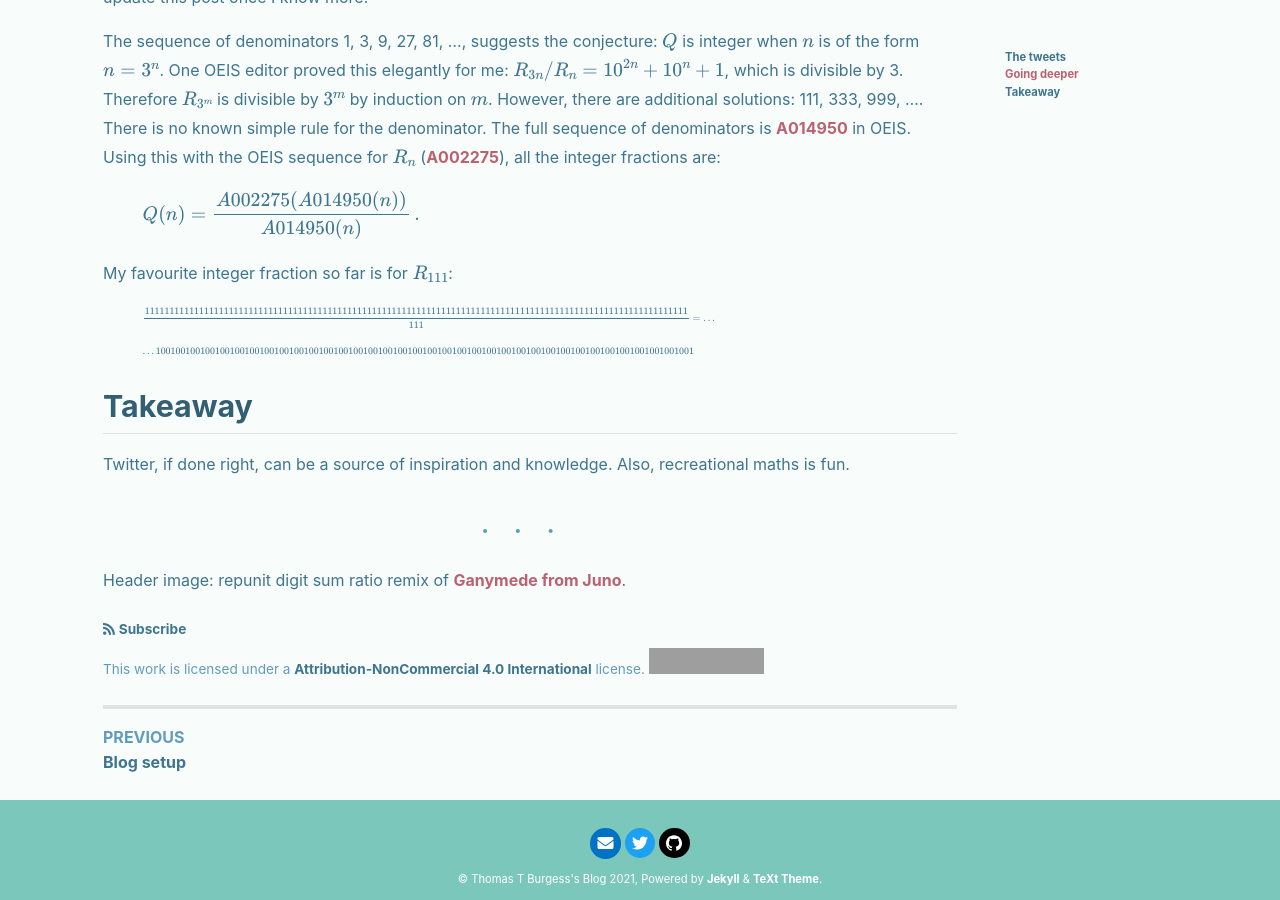
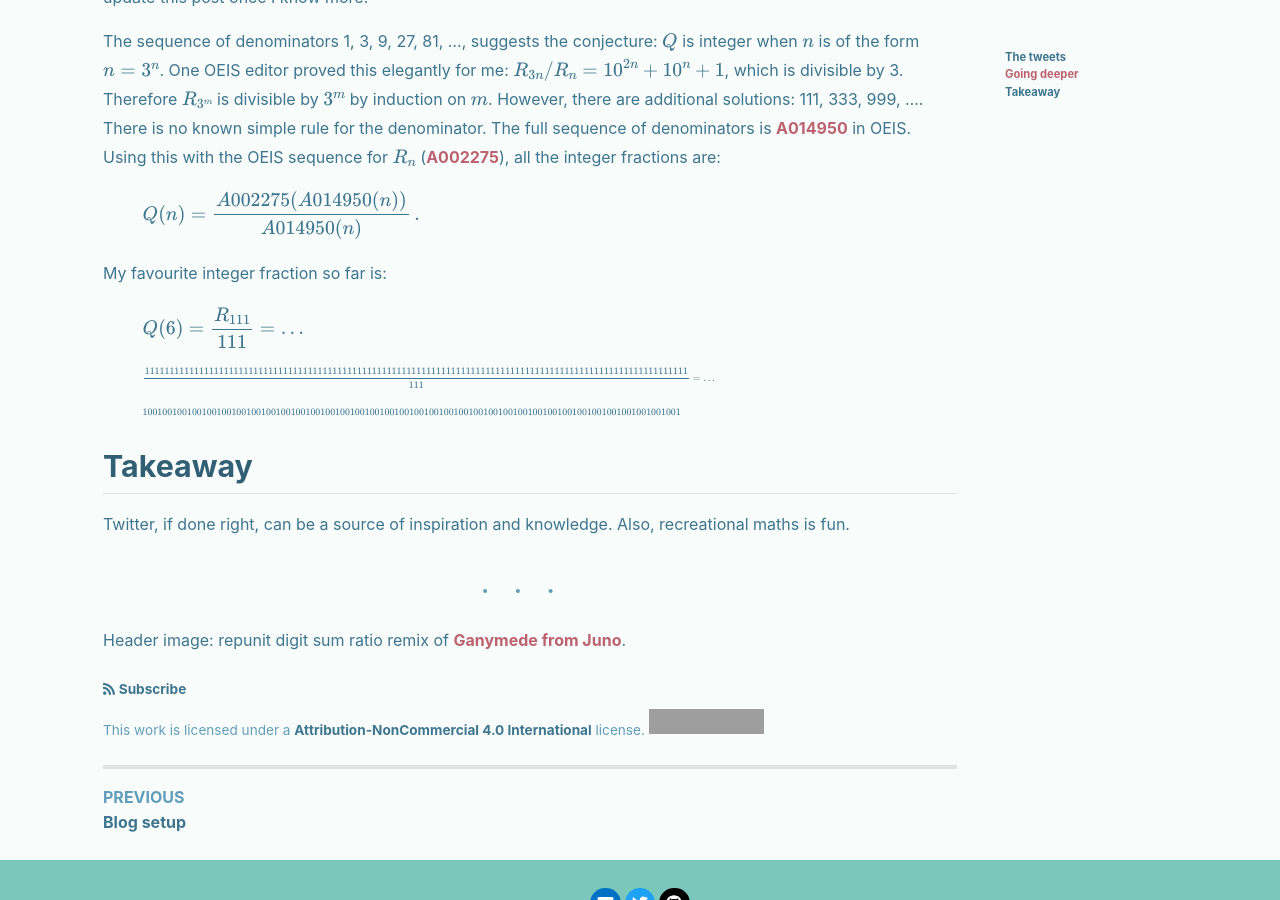
Before and after one commit to thomasburgess/thomasburgess.github.io, a Jekyll site: the page built from _posts/2021-06-20-repdigits.md, in a window 1280 px wide and 900 px high, scrolled down 2279 px. Built offline with Jekyll 4.4.1, drawn with Linux system fonts in a browser that asks for light colours; nearby versions of some CDN libraries; formulas are drawn with MathJax 3; comment, search, counter and statistics services are not loaded; grey boxes are pictures that could not be loaded.

Commit message:
Fixed fav

```diff
--- a/_posts/2021-06-20-repdigits.md
+++ b/_posts/2021-06-20-repdigits.md
@@ -100,15 +100,17 @@ The sequence of denominators 1, 3, 9, 27, 81, ..., suggests the conjecture: $Q$
   Q(n) = \frac{A002275(A014950(n))}{A014950(n)}\,.
 \\]
 
-My favourite integer fraction so far is for $R_{111}$:
-
+My favourite integer fraction so far is:
+\\[
+  Q(6)=\frac{R_{111}}{111} = \ldots
+\\]
 \\[
 \tiny
 \frac{11111111111111111111111111111111111111111111111111111111111111111111111111111111111111111111111111111111111111}{111} = \ldots
 \\]
 \\[
 \tiny
-\ldots 1001001001001001001001001001001001001001001001001001001001001001001001001001001001001001001001001001001001001
+1001001001001001001001001001001001001001001001001001001001001001001001001001001001001001001001001001001001001
 \\]
 
 ## Takeaway
```
